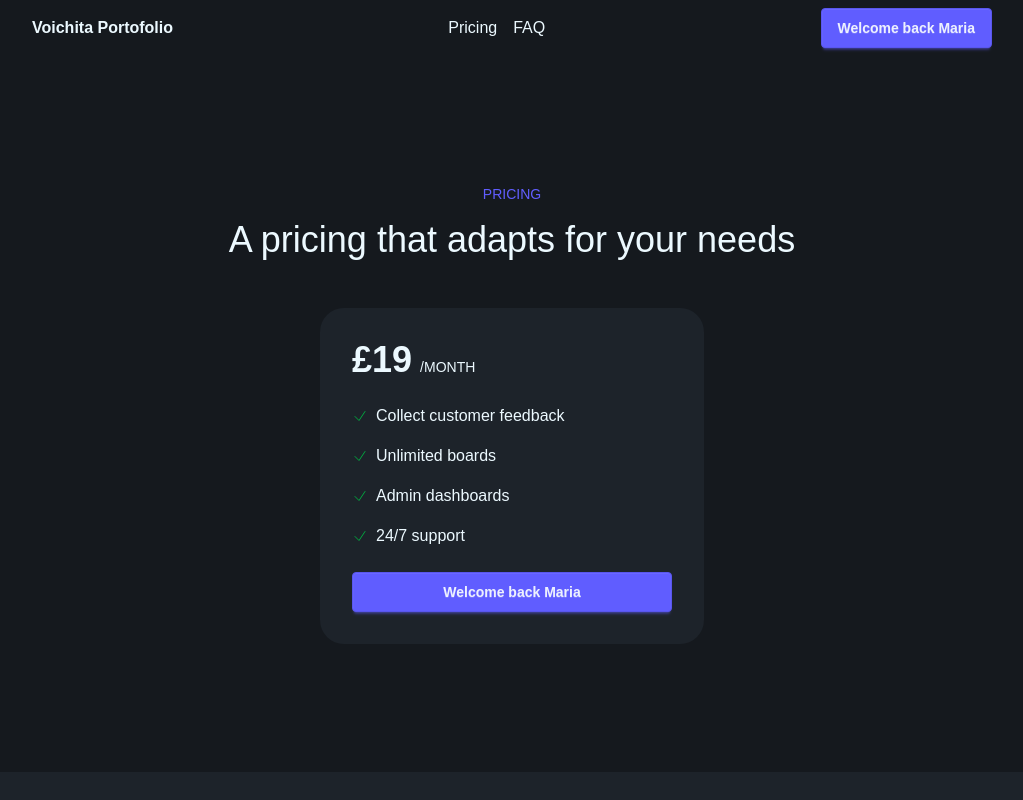
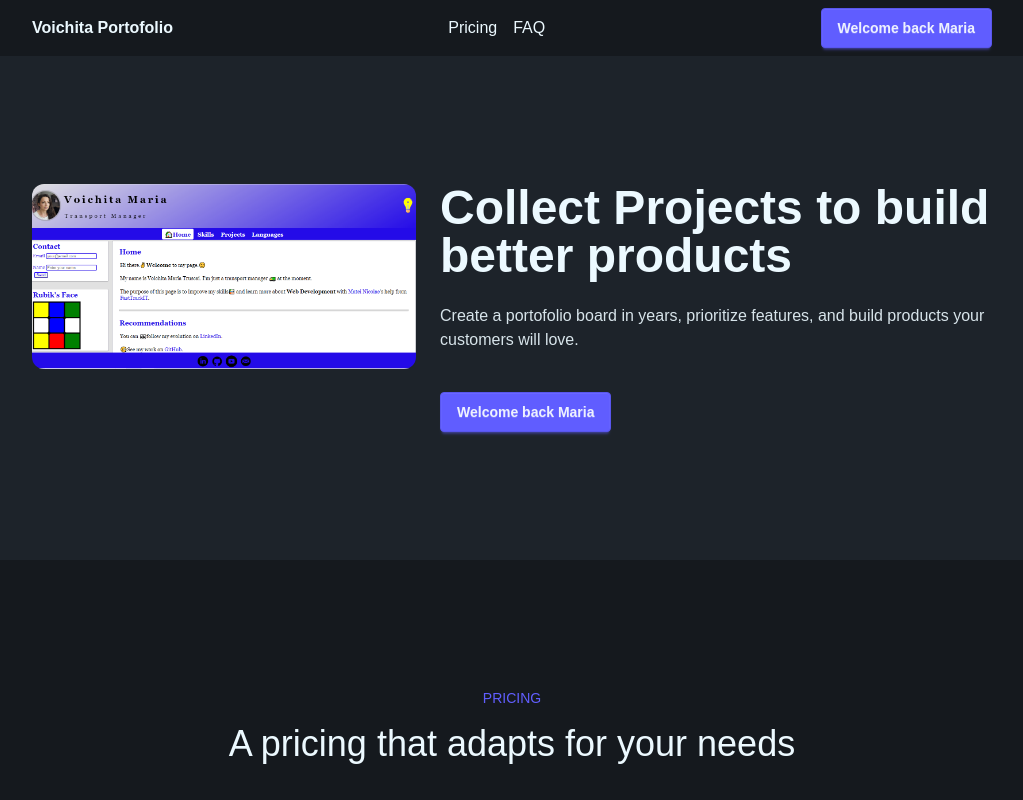
Before and after one commit to sabovoichita/portofolio1, a Next.js app: page / in a window 1280 px wide. Shown: the top 800 px of the page, without its empty margins (128-1151 px from the left). Built offline with nearby package versions, Linux system fonts and the light colour scheme.

Commit message:
add HERO section

```diff
--- a/src/app/page.js
+++ b/src/app/page.js
@@ -2,6 +2,7 @@ import Image from "next/image";
 import ButtonLogin from "./components/ButtonLogic";
 import NavLink from "./components/NavLink";
 import FAQListItem from "./components/FAQListItem";
+import productDemo from "@/app/images/1.png";
 
 export default function Home() {
   const isLoggedIn = true;
@@ -19,6 +20,26 @@ export default function Home() {
           <div>
             <ButtonLogin isLoggedIn={isLoggedIn} name={name} />
           </div>
+        </div>
+      </section>
+
+      {/* HERO*/}
+      <section className="px-8 py-32 text-center lg:text-left max-w-5xl mx-auto flex flex-col lg:flex-row gap:14 items-center lg:items-start">
+        <Image
+          src={productDemo}
+          alt="Product Demo"
+          className="w-96 rounded-xl"
+        />
+
+        <div className="ml-6">
+          <h1 className="text-4x lg:text-5xl font-extrabold mb-6">
+            Collect Projects to build better products
+          </h1>
+          <div className="opacity-90 mb-10 ">
+            Create a portofolio board in years, prioritize features, and build
+            products your customers will love.
+          </div>
+          <ButtonLogin isLoggedIn={isLoggedIn} name={name} />
         </div>
       </section>
 
```
Also changed, not shown: src/app/images/1.png (added).
